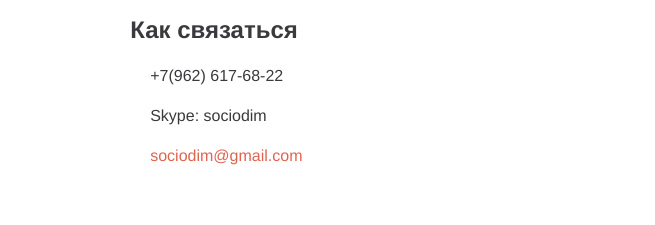
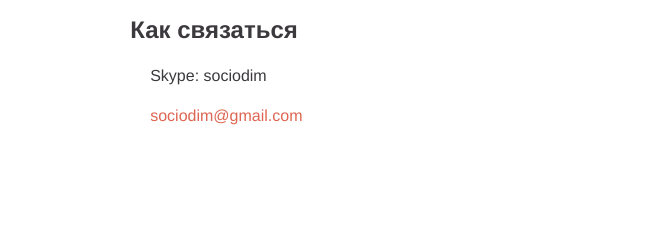
Before and after one commit to sedovdmitry/sedovdmitry.github.io, a plain HTML site: page index.html in a window 1280 px wide. Shown: the part 2195-2420 px from the top of the page, 625-1280 px from the left. Drawn offline with Linux system fonts and the light colour scheme.

Commit message:
Update index.html

```diff
--- a/index.html
+++ b/index.html
@@ -344,7 +344,6 @@
 					<p>Детские лагеря "Ласточка" и "Синяя птица", вожатый, 2010</p>
 
 					<h2 class="widget__title">Как связаться</h2>
-					<p>+7(962) 617-68-22</p>
 					<p>Skype: sociodim</p>
 					<p><a href="mailto:sociodim@gmail.com">sociodim@gmail.com</a></p>
 				</div>
```
